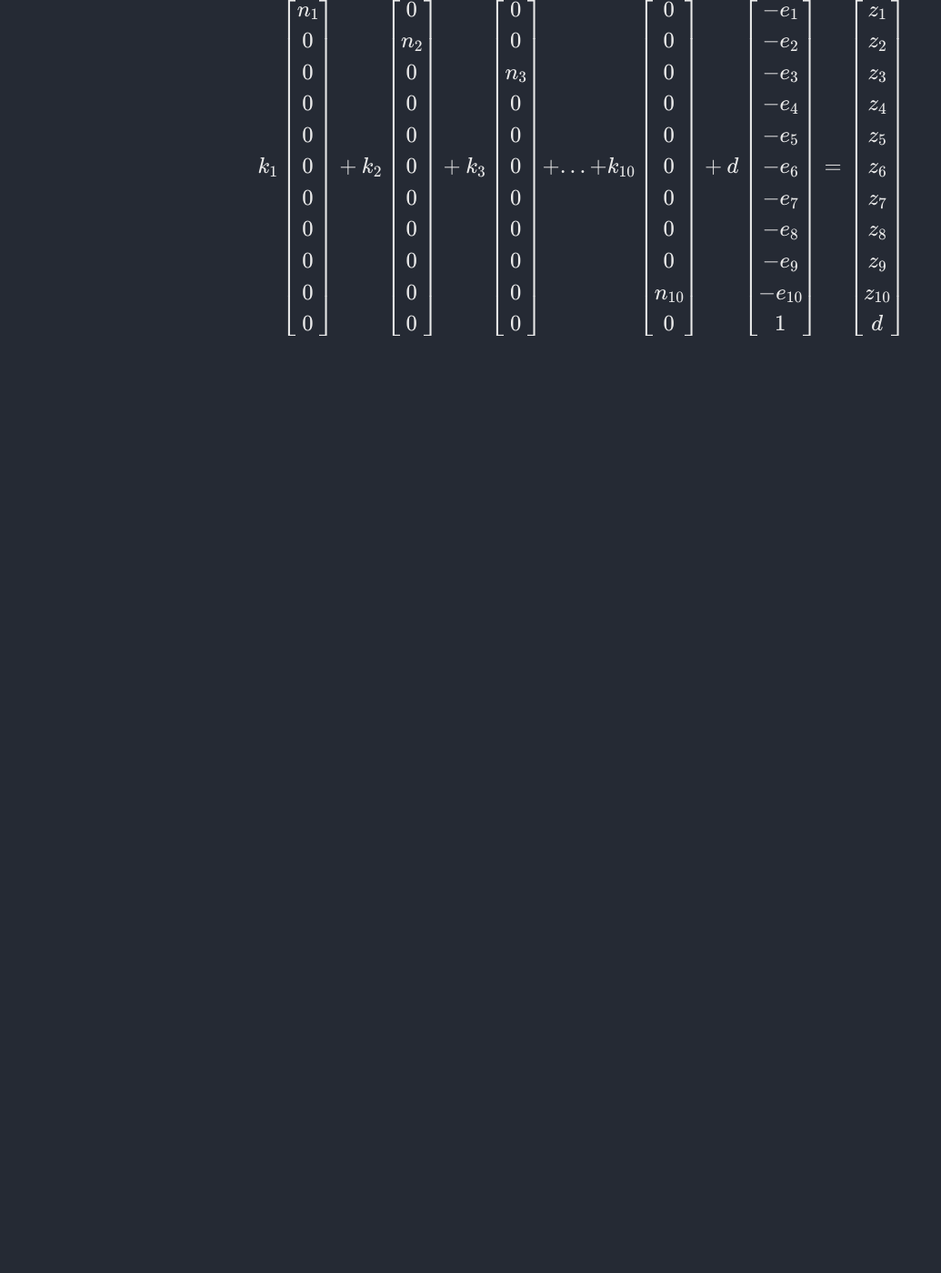
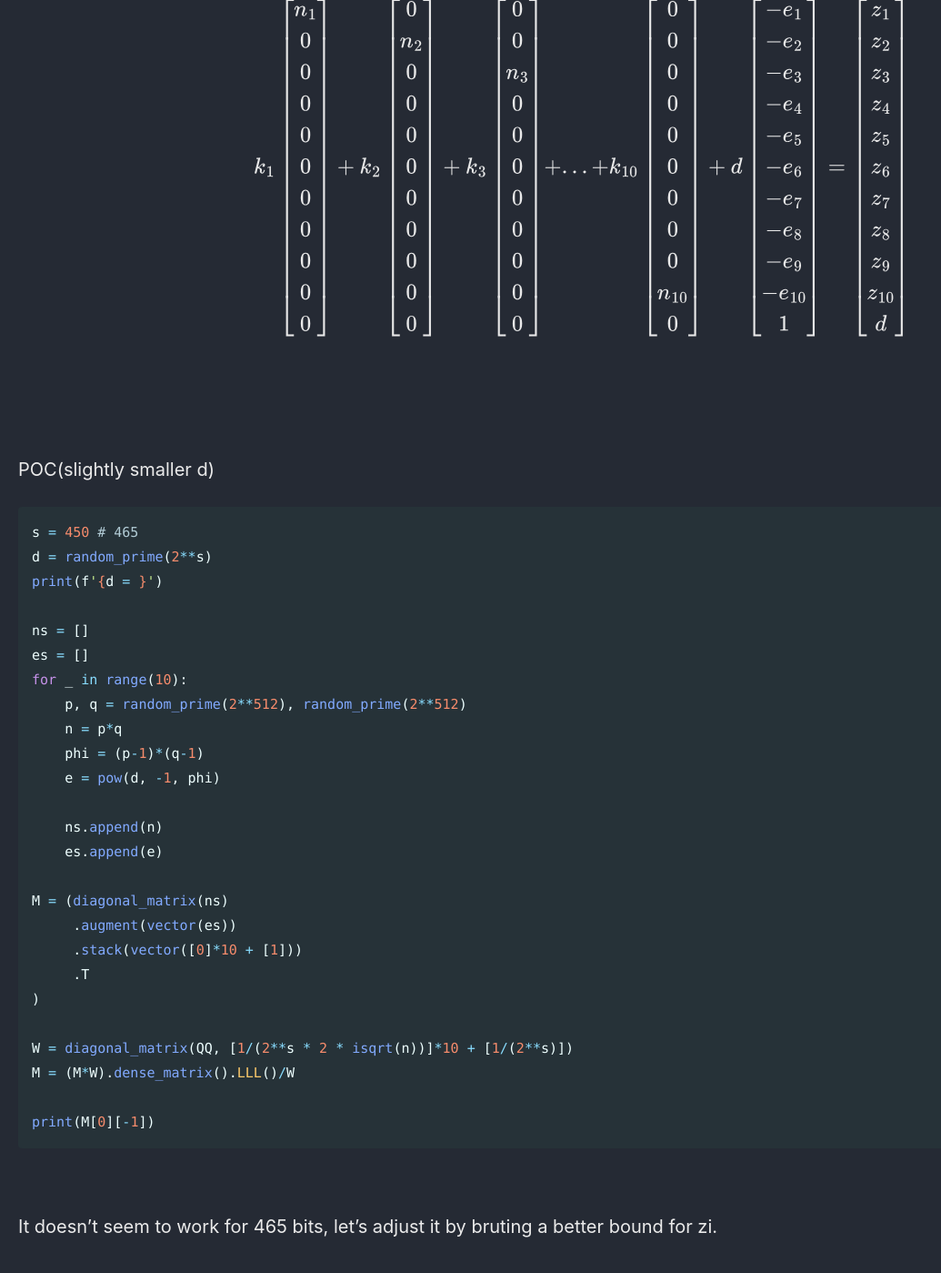
Before and after one commit to Connor-McCartney/Connor-McCartney.github.io, a Jekyll site: the page built from _pages/cryptography/other/Not-so-hard-RSA-HITCON-2019-Quals.md, in a window 1280 px wide and 1400 px high, scrolled down 2657 px. Shown: the whole window at 91% size, without its empty margins (0-1035 px from the left). Built offline with Jekyll 4.4.1, drawn with Linux system fonts in a browser that asks for light colours; cached includes are drawn as plain includes; before the commit the page ends 3193 px from its top, so only the background shows below that.

Commit message:
Update Not-so-hard-RSA-HITCON-2019-Quals.md

````diff
--- a/_pages/cryptography/other/Not-so-hard-RSA-HITCON-2019-Quals.md
+++ b/_pages/cryptography/other/Not-so-hard-RSA-HITCON-2019-Quals.md
@@ -118,3 +118,41 @@ $$
 <br>
 
 <br>
+
+POC(slightly smaller d)
+
+```python
+s = 450 # 465
+d = random_prime(2**s)
+print(f'{d = }')
+
+ns = []
+es = []
+for _ in range(10):
+    p, q = random_prime(2**512), random_prime(2**512)
+    n = p*q
+    phi = (p-1)*(q-1)
+    e = pow(d, -1, phi)
+
+    ns.append(n)
+    es.append(e)
+
+M = (diagonal_matrix(ns)
+     .augment(vector(es))
+     .stack(vector([0]*10 + [1]))
+     .T
+)
+
+W = diagonal_matrix(QQ, [1/(2**s * 2 * isqrt(n))]*10 + [1/(2**s)])
+M = (M*W).dense_matrix().LLL()/W
+
+print(M[0][-1])
+```
+
+<br>
+
+It doesn't seem to work for 465 bits, let's adjust it by bruting a better bound for zi.
+
+<br>
+
+<br>
````
